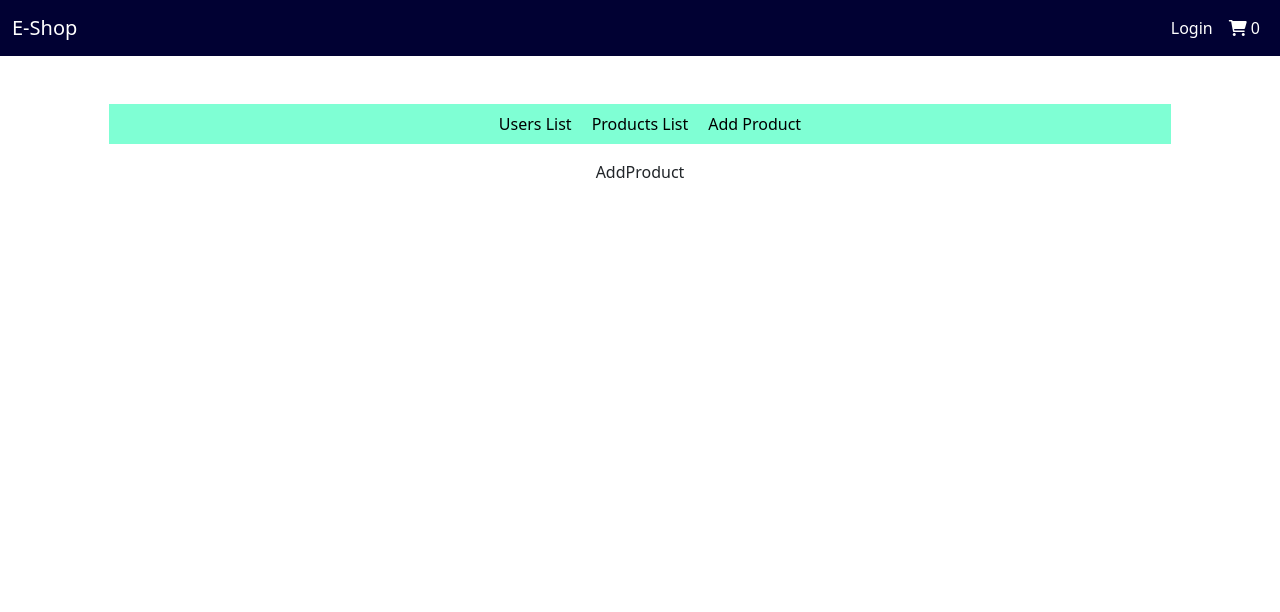
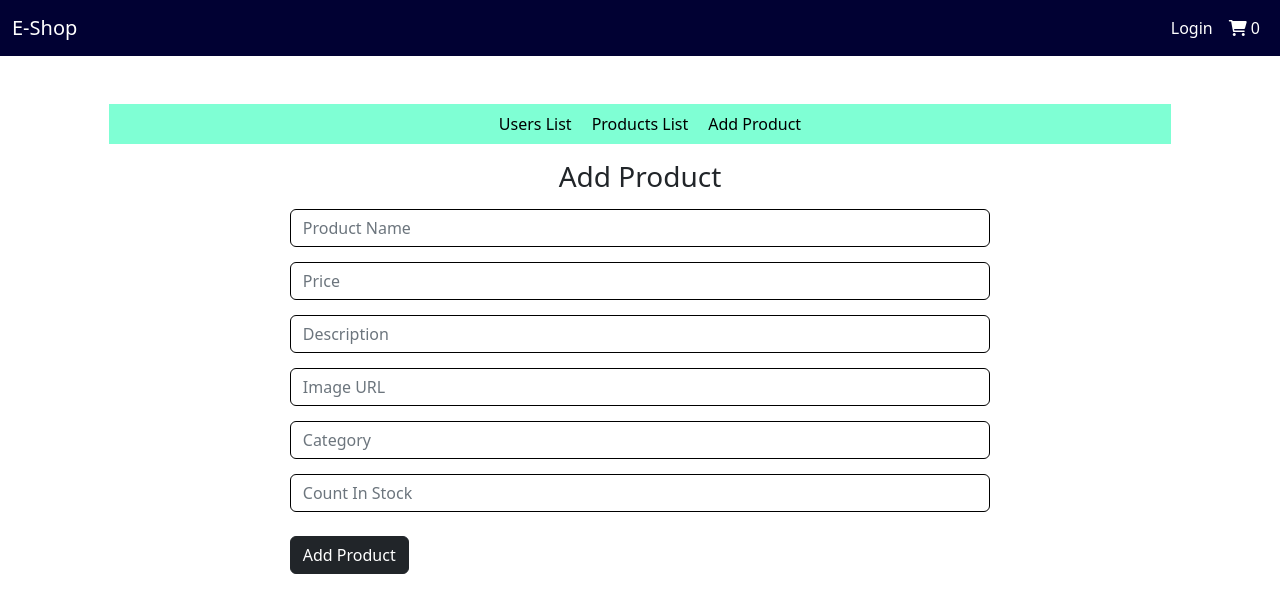
Before and after one commit to subashhB/mern-ecommerce, a React (Create React App) app in the folder client/: page /admin/addnewproduct in a window 1280 px wide. Shown: the top 612 px of the page. Built offline with nearby package versions, Linux system fonts and the light colour scheme.

Commit message:
Add Product Front-End

```diff
--- a/client/src/screens/AddProduct.js
+++ b/client/src/screens/AddProduct.js
@@ -1,7 +1,43 @@
-import React from 'react'
+import React, { useState } from 'react'
+import { useDispatch, useSelector } from 'react-redux'
 
 export default function AddProduct() {
+  const [name, setName] = useState('');
+  const [price, setPrice] = useState();
+  const [countInStock, setCountInStock] = useState();
+  const [imageUrl, setImageUrl] = useState('');
+  const [category, setCategory] = useState('');
+  const [description, setDescription] = useState('');
+  const dispatch = useDispatch()
+
+  const addProduct = (e)=>{
+    e.preventDefault();
+    const product={
+      name: name,
+      price: price,
+      countInStock: countInStock,
+      imageUrl: imageUrl,
+      description: description,
+      category: category,
+    }
+    console.log(product);
+  }
   return (
-    <div>AddProduct</div>
+    <div>
+      <div className="row justify-content-center">
+        <div className="col-md-8">
+          <h3>Add Product</h3>
+          <form onSubmit={addProduct}>
+            <input type="text" className='form-control mb-2 mr-sm-2' placeholder='Product Name' required value={name} onChange={(e)=>{setName(e.target.value)}}/>
+            <input type="text" className='form-control mb-2 mr-sm-2' placeholder='Price' required value={price} onChange={(e)=>{setPrice(e.target.value)}}/>
+            <input type="text" className='form-control mb-2 mr-sm-2' placeholder='Description' required value={description} onChange={(e)=>{setDescription(e.target.value)}}/>
+            <input type="text" className='form-control mb-2 mr-sm-2' placeholder='Image URL' required value={imageUrl} onChange={(e)=>{setImageUrl(e.target.value)}}/>
+            <input type="text" className='form-control mb-2 mr-sm-2' placeholder='Category' required value={category} onChange={(e)=>{setCategory(e.target.value)}}/>
+            <input type="text" className='form-control mb-2 mr-sm-2' placeholder='Count In Stock' required value={countInStock} onChange={(e)=>{setCountInStock(e.target.value)}}/>
+            <button type='submit' className='btn btn-dark mt-3 float-start'>Add Product</button>
+          </form>
+        </div>
+      </div>
+    </div>
   )
 }
```
